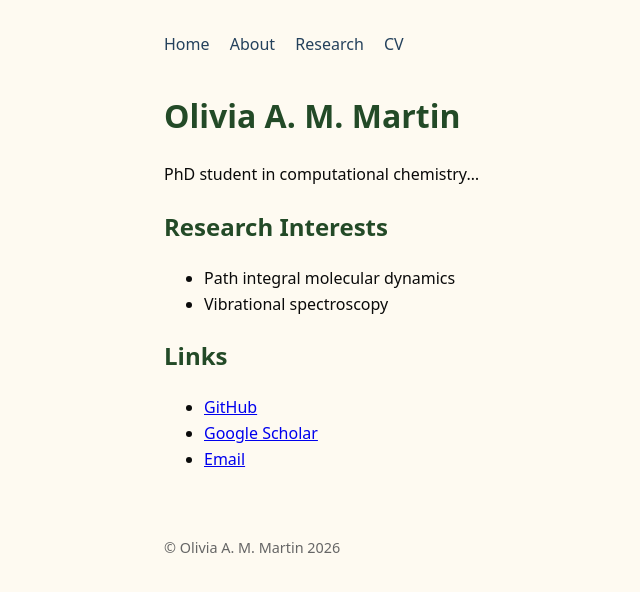
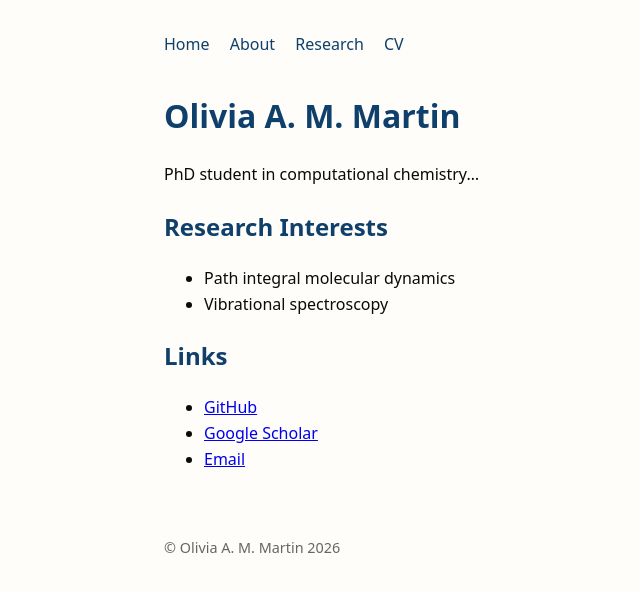
Before and after one commit to oliviaammartin/oliviaammartin.github.io, a Jekyll site: the page built from index.md, in a window 1280 px wide. Shown: the top 592 px of the page, without its empty margins (26-666 px from the left). Built offline with Jekyll 4.4.1, drawn with Linux system fonts in a browser that asks for light colours.

Commit message:
Update background and text colors in CSS

```diff
--- a/assets/css/style.css
+++ b/assets/css/style.css
@@ -1,5 +1,5 @@
 body {
-  background-color: #fefaf1;
+  background-color: #fefdfa;
   color: #0a0a0a;
   font-family: system-ui, -apple-system, sans-serif;
   max-width: 900px;
@@ -9,7 +9,7 @@ body {
 }
 
 h1, h2, h3 {
-  color: #234a27;
+  color: #0f3f6b;
 }
 
 nav {
@@ -17,14 +17,19 @@ nav {
 }
 
 nav a {
-  color: #24415c;
+  color: #0f3f6b;
   margin-right: 1rem;
   text-decoration: none;
   font-weight: 500;
 }
 
-nav a:hover {
-    color: #2cc93c;
+.profile-link {
+  color: #2a7fff;
+  font-weight: 500;
+}
+
+.profile-link:hover {
+  color: #e63946;
 }
 
 footer {
```
